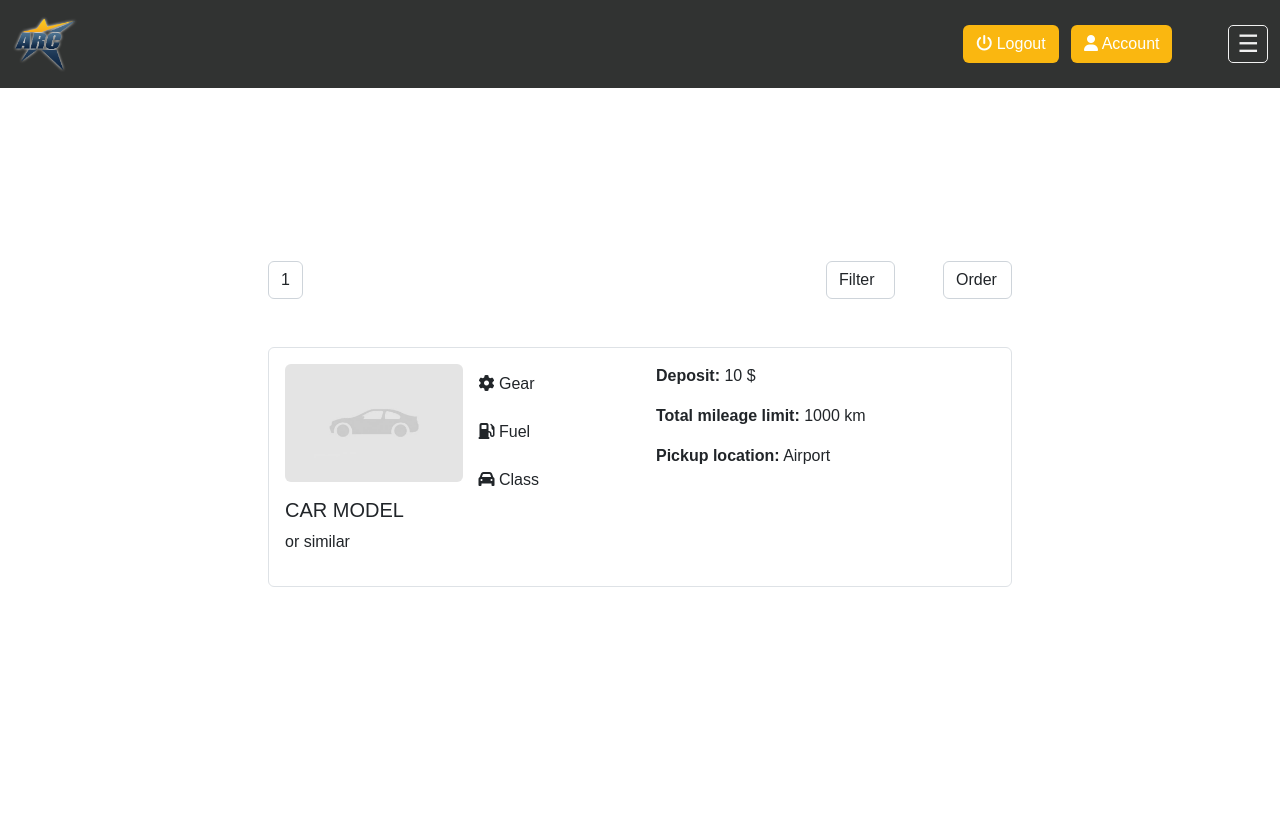
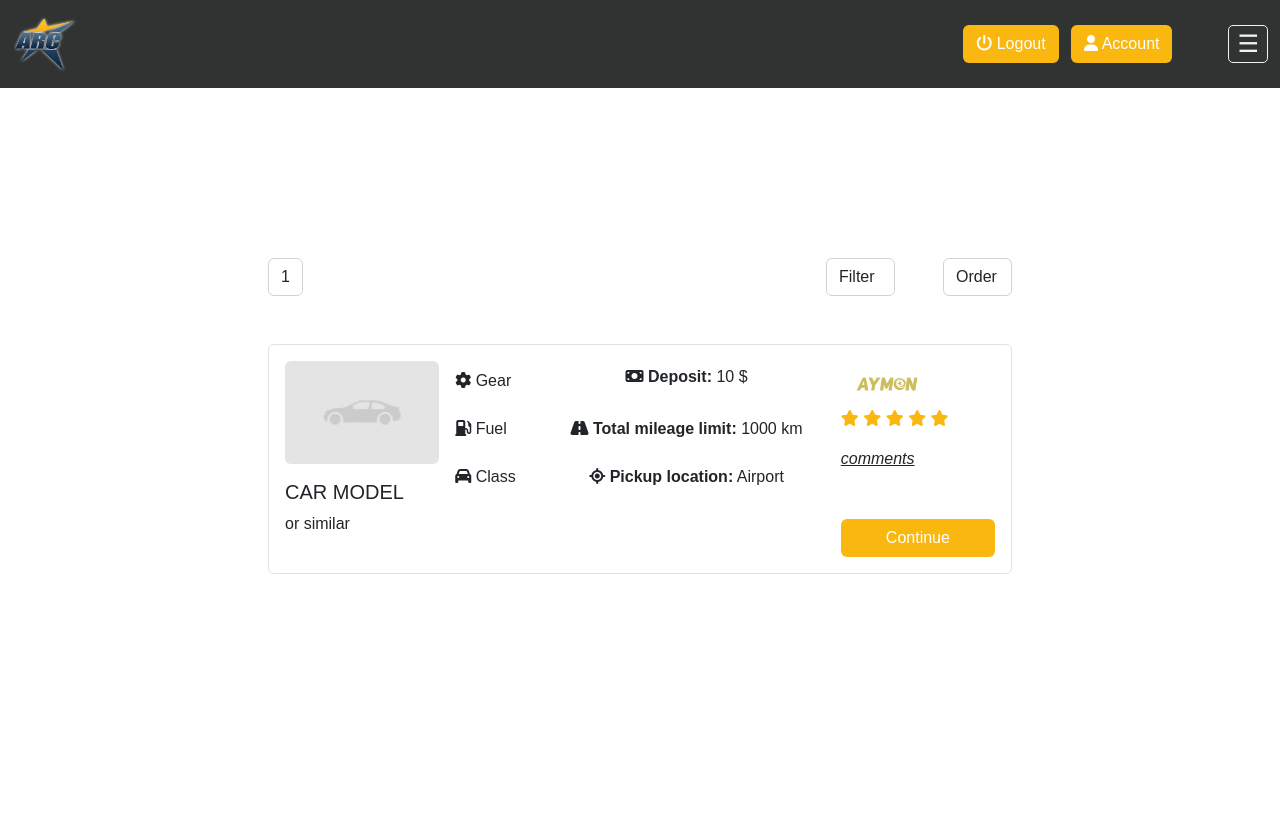
Before and after one commit to oyldrr/alanyarentalcar, a PHP site: page /rent.php in a window 1280 px wide. Shown: the top 814 px of the page. Run offline with PHP 8.4, Linux system fonts and the light colour scheme; the visitor is signed in with stand-in values (Sample User, id 1).

Commit message:
continue to renting page

```diff
--- a/css/style.css
+++ b/css/style.css
@@ -11,6 +11,10 @@
 
 .opacity-on-hover:hover {
     opacity: .5;
+}
+
+.text-yellow {
+    color: #fab710;
 }
 
 /*
@@ -240,3 +244,9 @@ Color Palette
 }
 
 /* Rent Page */
+.agency-img{
+    width: 50%;
+    margin-top: -1rem;
+    margin-left: .5rem;
+    margin-bottom: -1rem;
+}
--- a/rent.php
+++ b/rent.php
@@ -55,9 +55,9 @@ require_once "config/connection.php";
         </div>
 
         <div class="cars-container w-75 m-5">
-            <div class="car-card border p-3 rounded d-flex">
+            <div class="car-card border mb-3 p-3 rounded d-flex">
 
-                <div class="card-col w-25 me-3">
+                <div class="card-col w-50 me-3">
                     <div class="car-image w-100">
                         <img width="100%" class="rounded" src="assets/images/cars/placeholder.jpg" alt="">
                     </div>
@@ -82,26 +82,47 @@ require_once "config/connection.php";
                     </div>
                 </div>
 
-                <div class="card-col">
-                    <p class="deposit">
+                <div class="card-col w-100 text-center">
+                    <p class="deposit mb-4 py-1">
+                        <i class="fas fa-money-bill"></i>
                         <b>Deposit:</b>
                         <span id="deposit-price">10</span>
                         <span id="cuurency">$</span>
                     </p>
 
-                    <p class="total-distance">
+                    <p class="total-distance mb-4">
+                        <i class="fas fa-road"></i>
                         <b>Total mileage limit:</b>
                         <span id="distance-value">1000</span>
                         <span id="unit">km</span>
                     </p>
 
                     <p class="pickup-location">
+                        <i class="fas fa-location"></i>
                         <b>Pickup location:</b>
                         <span id="pickup-location">Airport</span>
                     </p>
                 </div>
 
+                <div class="card-col w-50 text-right">
+                    <img class="agency-img" src="assets/images/agencies/aymon.png" alt="agency-img">
+                    <p>
+                        <!-- Display stars agency points -->
+                        <i class="fa fa-star text-yellow"></i>
+                        <i class="fa fa-star text-yellow"></i>
+                        <i class="fa fa-star text-yellow"></i>
+                        <i class="fa fa-star text-yellow"></i>
+                        <i class="fa fa-star text-yellow"></i>
+                    </p>
+
+                    <a class="text-dark" href="agency-comments.php"><i>comments</i></a>
+
+                    <a class="btn btn-yellow mt-5 w-100" href="car-details.php">Continue</a>
+                </div>
+
             </div>
+
+
         </div>
     </div>
 
```
Also changed, not shown: assets/images/agencies/aymon.png (added).
